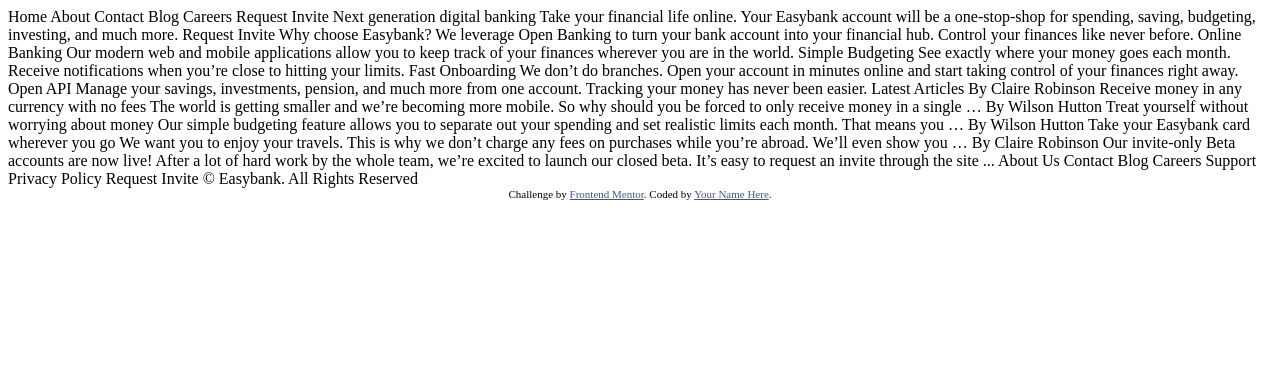
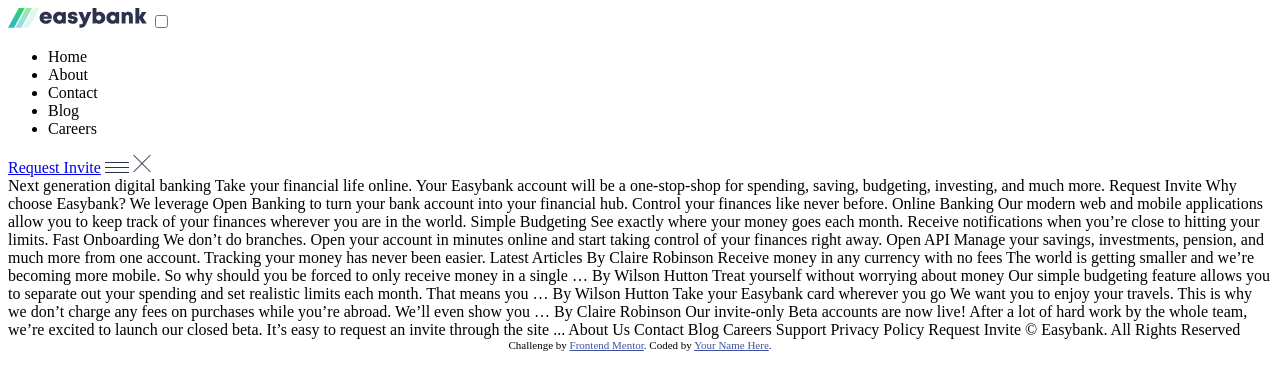
Before and after one commit to Phrukey/EasyBank-, a plain HTML site: page index.html in a window 1280 px wide. Drawn offline with Linux system fonts and the light colour scheme.

Commit message:
header html

```diff
--- a/index.html
+++ b/index.html
@@ -14,14 +14,30 @@
   </style>
 </head>
 <body>
+  <header>
+    <img src="/images/logo.svg" alt="Easybank logo">
+    <input type="checkbox" name="menu" id="menu">
+    <nav>
+      <ul>
+        <li>Home</li>
+        <li>About</li>
+        <li>Contact</li>
+        <li>Blog</li>
+        <li>Careers</li>
+      </ul>
+    </nav>
+    <a href="/" class="invite-btn">Request Invite</a>
+    <img src="/images/icon-hamburger.svg" alt="Menu Button">
+    <img src="/images/icon-close.svg" alt="Close Menu Button">
+  </header>
 
-  Home
-  About
-  Contact
-  Blog
-  Careers
 
-  Request Invite
+
+
+
+
+
+
 
 
 
```
